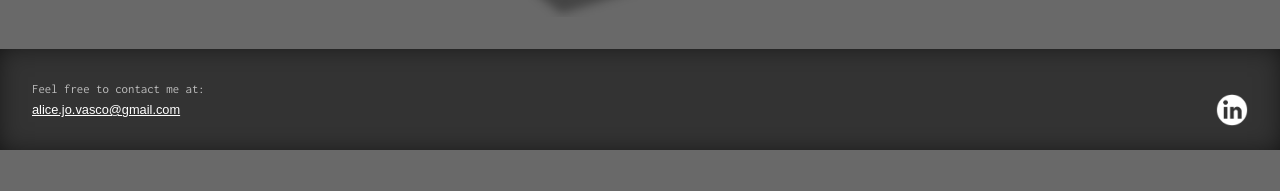
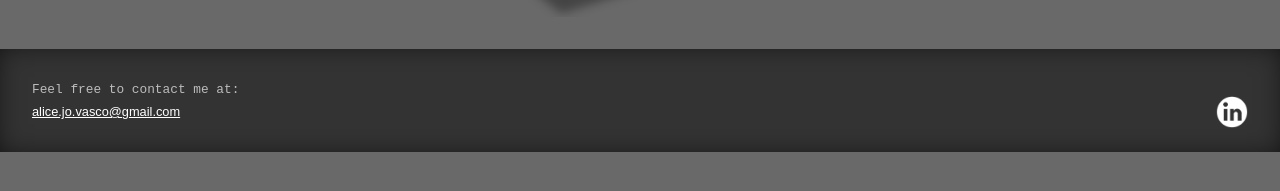
Before and after one commit to alicejo/alicevasco_site, a Jekyll site: the page built from bluebird.html, in a window 1280 px wide. Shown: the part 685-876 px from the top of the page. Built offline with Jekyll 4.4.1, drawn with Linux system fonts in a browser that asks for light colours; nearby versions of some CDN libraries; some web fonts are replaced.

Commit message:
Update application.scss

```diff
--- a/css/application.scss
+++ b/css/application.scss
@@ -2,10 +2,6 @@
 # Only the main Sass file needs front matter (the dashes are enough)
 ---
 @charset "utf-8";
-@import url('https://fonts.googleapis.com/css?family=Alegreya+Sans:400,800');
-@import url('https://fonts.googleapis.com/css?family=Dancing+Script:400,700|Kranky|Pacifico');
-@import url('https://fonts.googleapis.com/css?family=Inconsolata:400,700');
-@import url('https://fonts.googleapis.com/css?family=Cabin:400,400i,500,500i,600,600i,700,700i|Fira+Sans:300,300i,400,400i,600,600i,700,700i,800,800i,900,900i|Khula:300,400,600,700,800');
 
 
 // Variables
```
